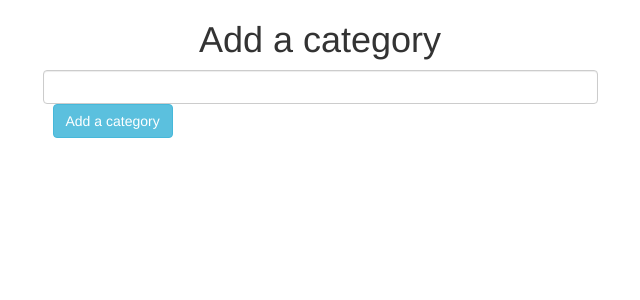
After one commit to VitaliiFedin/Flask_E-commerce, a Flask app: page /addcat in a window 1280 px wide. The commit adds this page. Shown: the top 300 px of the page, without its empty margins (320-960 px from the left). Run offline with Flask 3, Linux system fonts and the light colour scheme; some libraries are stand-ins or nearby versions.

Commit message:
add brand, categories

```diff
--- a/app/main/views.py
+++ b/app/main/views.py
@@ -1,9 +1,41 @@
 from . import main
 from flask import render_template
-from flask import session
+from flask import session, request, flash, redirect, url_for
+from ..models import Brand, Category
+from .. import db
 
 
 @main.route('/', methods=['GET'])
 def hello():
     print(session.items())
     return 'Hello world'
+
+
+@main.route('/addbrand', methods=['GET', 'POST'])
+def addbrand():
+    if request.method == 'POST':
+        getbrand = request.form.get('brand')
+        if not getbrand:
+            flash('No brand', 'danger')
+        brand = Brand(name=getbrand)
+        db.session.add(brand)
+        flash(f'Brand {getbrand} was added successfully', 'success')
+        db.session.commit()
+        return redirect(url_for('.addbrand'))
+
+    return render_template('products/addbrand.html', brands='brands')
+
+
+@main.route('/addcat', methods=['GET', 'POST'])
+def addcat():
+    if request.method == 'POST':
+        getcat = request.form.get('category')
+        if not getcat:
+            flash('No category', 'danger')
+        cat = Brand(name=getcat)
+        db.session.add(cat)
+        flash(f'Cat {getcat} was added successfully', 'success')
+        db.session.commit()
+        return redirect(url_for('.addcat'))
+
+    return render_template('products/addbrand.html')
--- /dev/null
+++ b/app/templates/_messages.html
@@ -0,0 +1,10 @@
+{% with messages = get_flashed_messages(with_categories=true) %}
+  {% if messages %}
+    <div class=flashes>
+    {% for category, message in messages %}
+        <div class="alert alert-{{ category }}"><button type="button" class="close" data-dismiss="alert">&times;</button>
+            {{ message }} {% if link %} {{link |safe}} {% endif %}</div>
+    {% endfor %}
+    </div>
+  {% endif %}
+{% endwith %}
--- a/app/templates/base.html
+++ b/app/templates/base.html
@@ -7,12 +7,7 @@
 
 {% block title %} {% endblock %}
 {% block content %}
- {% for message in get_flashed_messages() %}
-<div class="alert alert-warning">
-        <button type="button" class="close" data-dismiss="alert">&times;</button>
-    {{ message }}
-    </div>
-  {% endfor %}
+    {% include '_messages.html' %}
 {% endblock %}
 
 {% block scripts %}
--- /dev/null
+++ b/app/templates/products/addbrand.html
@@ -0,0 +1,32 @@
+{% extends 'base.html' %}
+
+
+{% block content %}
+
+    <div class="container">
+        <div class="row">
+            <div class="col-md-3"></div>
+            <div class="col-md-6">
+                {% if brands %}
+                <h1 class="text-center mt-5">Add a brand</h1>
+                <form action="" method="POST">
+                {% include '_messages.html' %}
+                    <input type="text" name="brand" class="form-control">
+                    <input type="submit" value="Add brand" class="btn btn-info mt-2">
+                </form>
+                {% else %}
+                <h1 class="text-center mt-5">Add a category</h1>
+                <form action="" method="POST">
+                {% include '_messages.html' %}
+                    <input type="text" name="category" class="form-control">
+                    <input type="submit" value="Add a category" class="btn btn-info mt-2">
+                </form>
+                {% endif %}
+            </div>
+            <div class="col-md-3"></div>
+
+        </div>
+    </div>
+
+
+{% endblock %}
```
Also changed, not shown: app/auth/views.py (+5 -5 lines), app/models.py (+10 -0 lines), app/templates/auth/login.html (+6 -9 lines), app/templates/register.html (+1 -6 lines).
